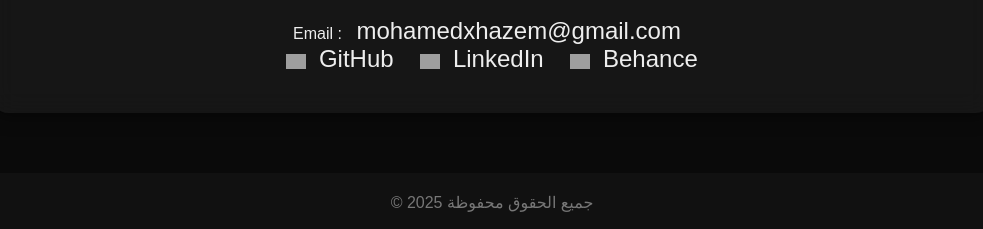
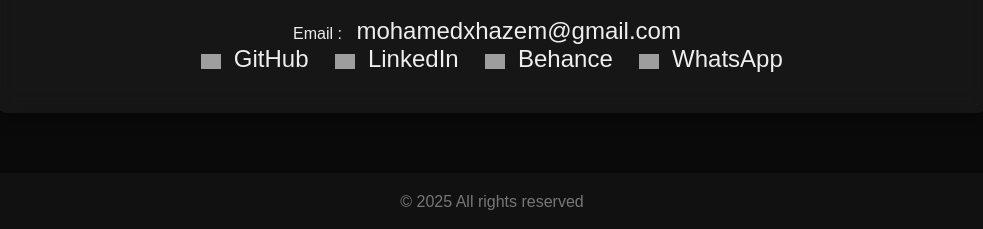
Before and after one commit to MohamedxLegend/portfolio, a plain HTML site: page index.html in a window 1280 px wide. Shown: the part 1707-1936 px from the top of the page, without its empty margins (148-1131 px from the left). Drawn offline with nearby package versions, Linux system fonts and the light colour scheme; grey boxes are pictures that could not be loaded; animation ran at ten frames a second.

Commit message:
Update index.html

```diff
--- a/index.html
+++ b/index.html
@@ -202,6 +202,14 @@ Hello! I'm Mohamed Hazem, a web developer and graphic designer. I have a passion
        style="vertical-align:middle; margin-right:6px;">
   Behance
 </a>
+
+                  <a href="https://wa.me/201225553629 " target="_blank">
+  <img src="https://cdn-icons-png.flaticon.com/512/3670/3670051.png"
+       alt="WhatsApp"
+       width="20"
+       style="vertical-align:middle; margin-right:6px;">
+  WhatsApp
+</a>
       <!-- <a href="https://github.com/MohamedxLegend/" target="_blank">🐱 GitHub</a> -->
        <!--  <a href="https://www.linkedin.com/in/mohamedhazem07/" target="_blank">💼 LinkedIn</a> -->
        <!-- <a href="https://www.behance.net/379ffb99/" target="_blank">🎨 Behance</a>-->
@@ -210,7 +218,7 @@ Hello! I'm Mohamed Hazem, a web developer and graphic designer. I have a passion
 
   <!-- Footer -->
   <footer>
-    <p>© 2025 جميع الحقوق محفوظة</p>
+    <p>© 2025 All rights reserved</p>
   </footer>
 
   <!-- Scripts -->
```
